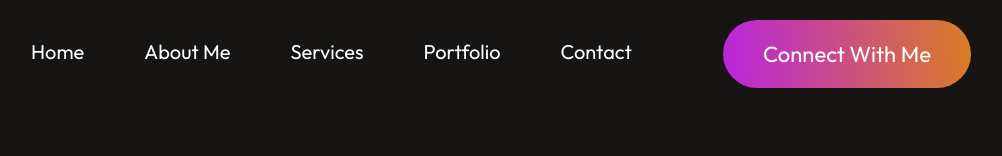
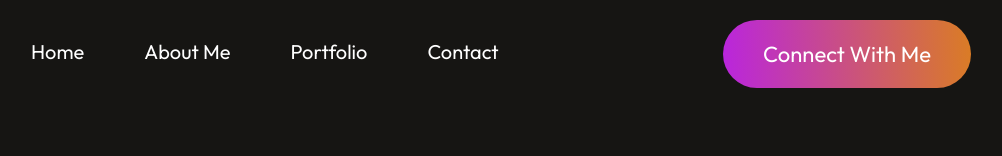
Before and after one commit to akindu-k/me, a React (Vite) app: page / in a window 1280 px wide. Shown: the top 156 px of the page, without its empty margins (139-1141 px from the left). Built offline with nearby package versions, Linux system fonts and the light colour scheme.

Commit message:
hiding services section

```diff
--- a/src/App.jsx
+++ b/src/App.jsx
@@ -2,7 +2,7 @@ import React from 'react'
 import Navbar from './components/Navbar/Navbar'
 import Hero from './components/Hero/Hero'
 import About from './components/About/About'
-import Services from './components/Services/Services'
+// import Services from './components/Services/Services'
 import MyWork from './components/MyWork/MyWork'
 import Contact from './components/Contact/Contact'
 import Footer from './components/Footer/Footer'
@@ -13,7 +13,7 @@ const App = () => {
       <Navbar/>
       <Hero/>
       <About/>
-      <Services/>
+      {/* <Services/> */}
       <MyWork/>
       <Contact/>
       <Footer/>
--- a/src/components/Navbar/Navbar.jsx
+++ b/src/components/Navbar/Navbar.jsx
@@ -25,7 +25,7 @@ const Navbar = () => {
         <img src={menu_close} onClick={closeMenu} alt="" className="nav-mob-close" />
         <li onClick={() => setMenu("home")}><AnchorLink className='anchor-link' offset={50} href='#home'><p className={menu === "home" ? "active" : ""}>Home</p></AnchorLink></li>
         <li onClick={() => setMenu("about")}><AnchorLink className='anchor-link' offset={50} href='#about'><p className={menu === "about" ? "active" : ""}>About Me</p></AnchorLink></li>
-        <li onClick={() => setMenu("services")}><AnchorLink className='anchor-link' offset={50} href='#services'><p className={menu === "services" ? "active" : ""}>Services</p></AnchorLink></li>
+        {/* <li onClick={() => setMenu("services")}><AnchorLink className='anchor-link' offset={50} href='#services'><p className={menu === "services" ? "active" : ""}>Services</p></AnchorLink></li> */}
         <li onClick={() => setMenu("work")}><AnchorLink className='anchor-link' offset={50} href='#work'><p className={menu === "work" ? "active" : ""}>Portfolio</p></AnchorLink></li>
         <li onClick={() => setMenu("contact")}><AnchorLink className='anchor-link' offset={50} href='#contact'><p className={menu === "contact" ? "active" : ""}>Contact</p></AnchorLink></li>
       </ul>
```
